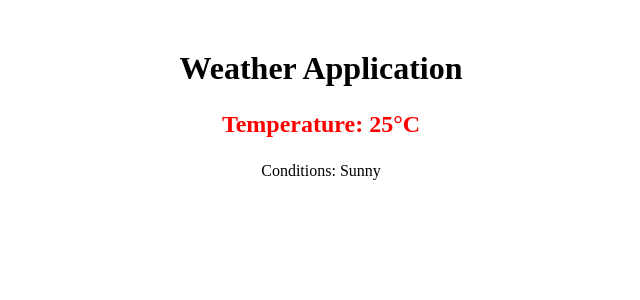
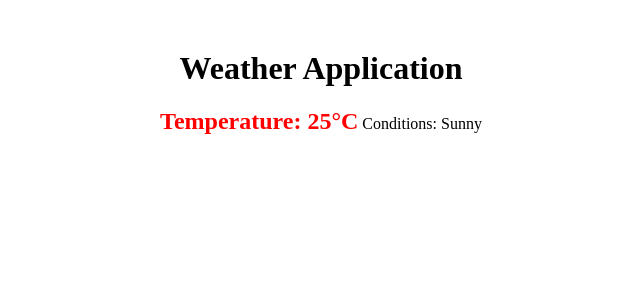
Before and after one commit to acciojob/conditional-weather-report-ritikchhimwal, a React app: page / in a window 1280 px wide. Shown: the top 300 px of the page, without its empty margins (319-959 px from the left). Built offline with nearby package versions, Linux system fonts and the light colour scheme.

Commit message:
Update WeatherDisplay.js

```diff
--- a/src/components/WeatherDisplay.js
+++ b/src/components/WeatherDisplay.js
@@ -11,8 +11,8 @@ const WeatherDisplay = ({ weather }) => {
 
   return (
     <div>
-      <p style={temperatureStyle}>Temperature: {temperature}°C</p>
-      <p>Conditions: {conditions}</p>
+      <span style={temperatureStyle}>Temperature: {temperature}°C</span>
+      <span> Conditions: {conditions}</span>
     </div>
   );
 };
```
